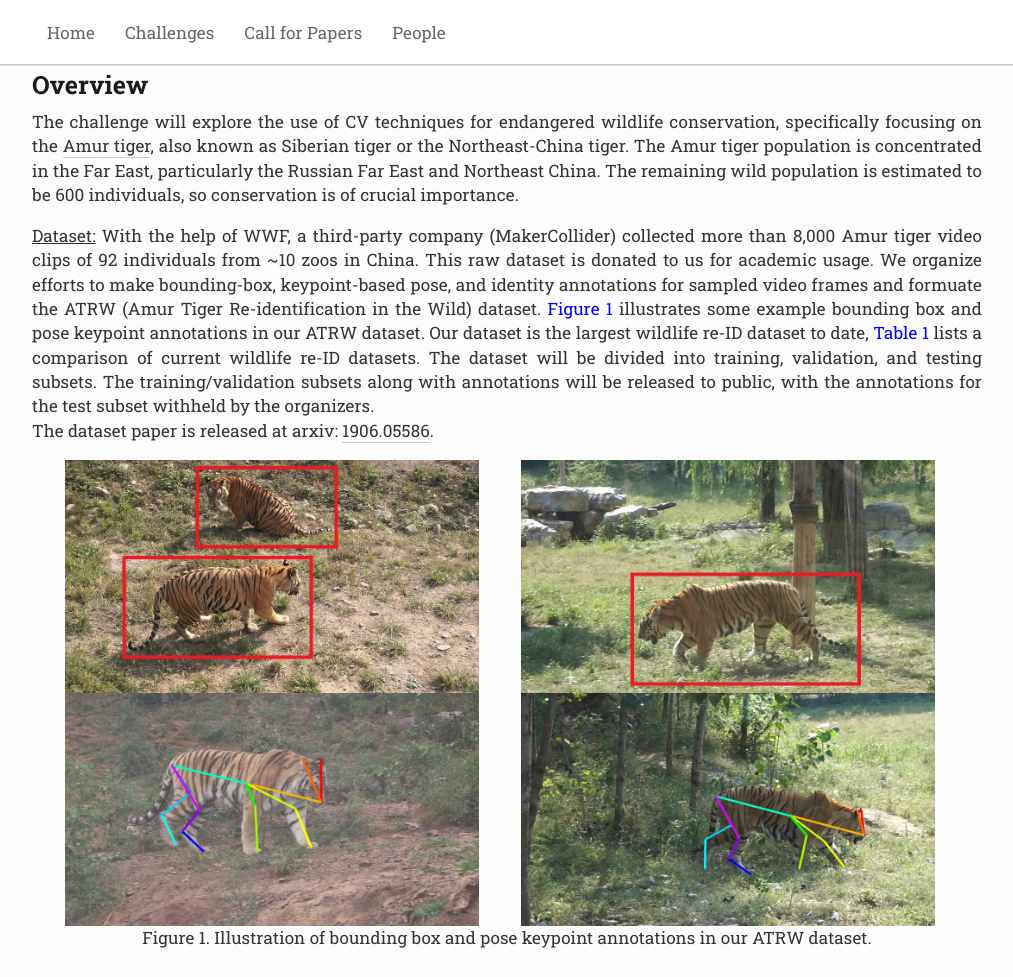
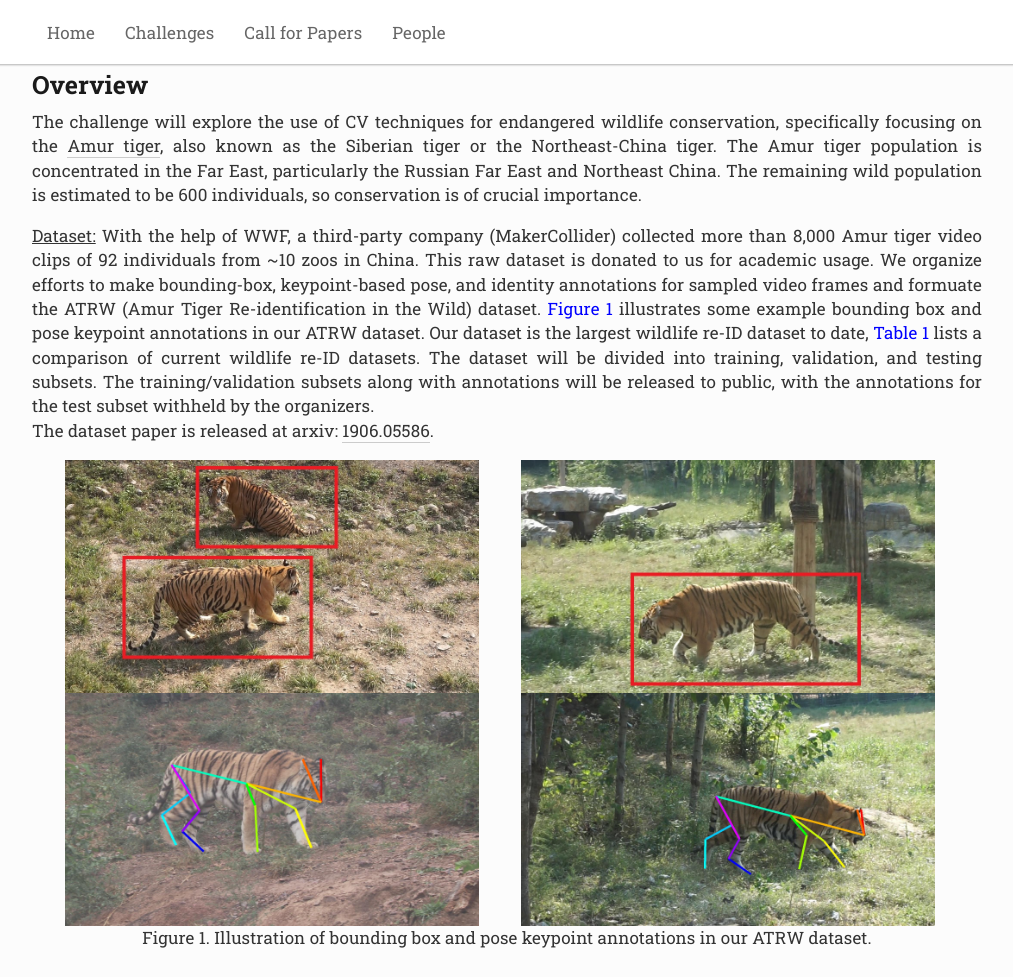
Before and after one commit to cvwc2019/cvwc2019.github.io, a plain HTML site: page challenge.html in a window 1280 px wide. Shown: the top 977 px of the page, without its empty margins (133-1146 px from the left). Drawn offline with Linux system fonts and the light colour scheme.

Commit message:
Update challenge.html
Minor copy editing.

```diff
--- a/challenge.html
+++ b/challenge.html
@@ -40,7 +40,11 @@
     <div class="row">
       <div class="col-xs-12">
         <p>
-          The challenge will explore the use of CV techniques for endangered wildlife conservation, specifically focusing on the <a href="https://en.wikipedia.org/wiki/Siberian_tiger" target="_blank">Amur tiger</a>, also known as Siberian tiger or the Northeast-China tiger.  The Amur tiger population is concentrated in the Far East, particularly the Russian Far East and Northeast China. The remaining wild population is estimated to be 600 individuals, so conservation is of crucial importance.
+          The challenge will explore the use of CV techniques for endangered wildlife conservation, specifically focusing on the
+		<a href="https://en.wikipedia.org/wiki/Siberian_tiger" target="_blank">Amur tiger</a>, also known as the Siberian tiger
+		or the Northeast-China tiger.  The Amur tiger population is concentrated in the Far East, particularly the Russian Far
+		East and Northeast China. The remaining wild population is estimated to be 600 individuals, so conservation is of crucial
+		importance.
         </p>
 <p><u>Dataset:</u> With the help of WWF, a third-party company (MakerCollider) collected more than 8,000 Amur tiger video clips of 92 individuals from ~10 zoos in China. This raw dataset is donated to us for academic usage.
 We organize efforts to make bounding-box, keypoint-based pose, and identity annotations for sampled video frames and formuate the ATRW (Amur Tiger Re-identification in the Wild) dataset. <span style='color: #0000FF'>Figure 1</span> illustrates some example bounding box and pose keypoint annotations in our ATRW dataset.
@@ -149,8 +153,6 @@ We organize efforts to make bounding-box, keypoint-based pose, and identity anno
       <div class="col-xs-12">
 		<p>Evaluation server and detailed protocol will be available soon.</p>
       </div>
-     <p><br /></p>
-     <p><br /></p>
 </div>
 
     <div class="row">
```
